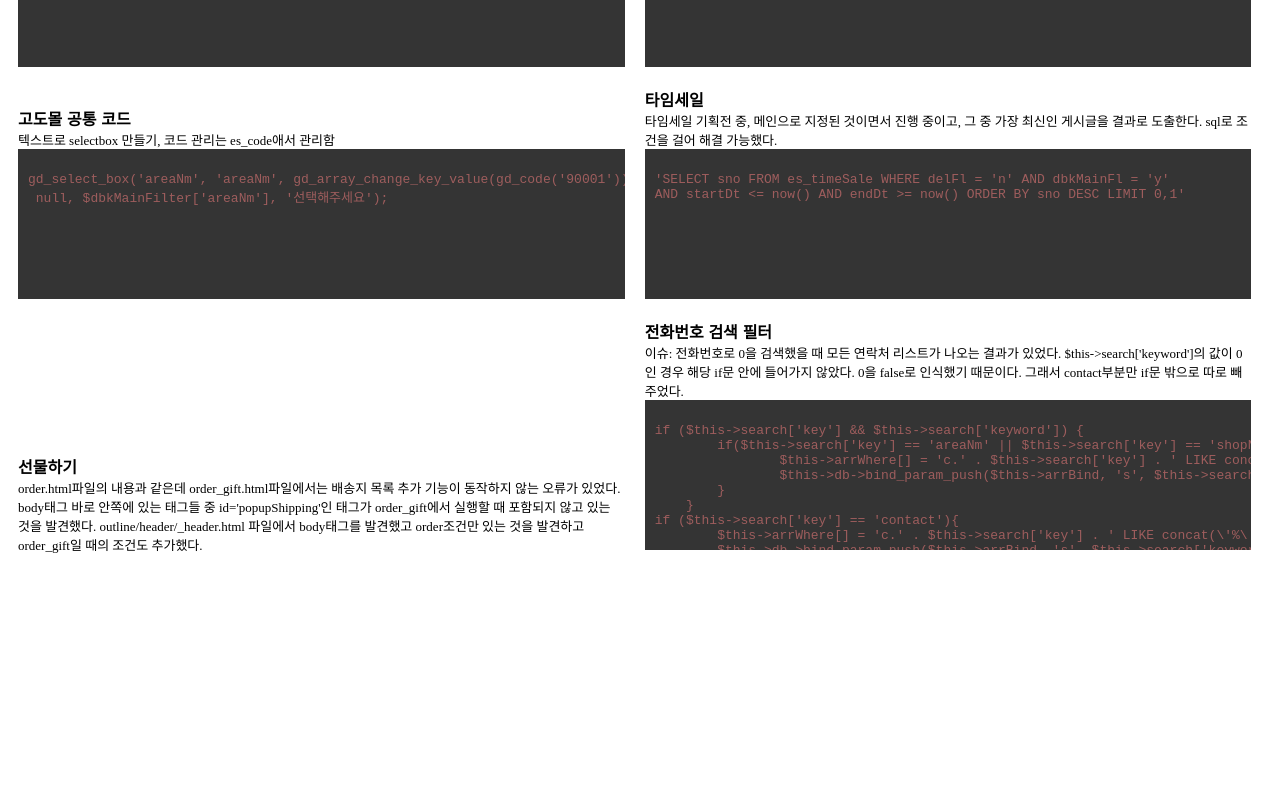
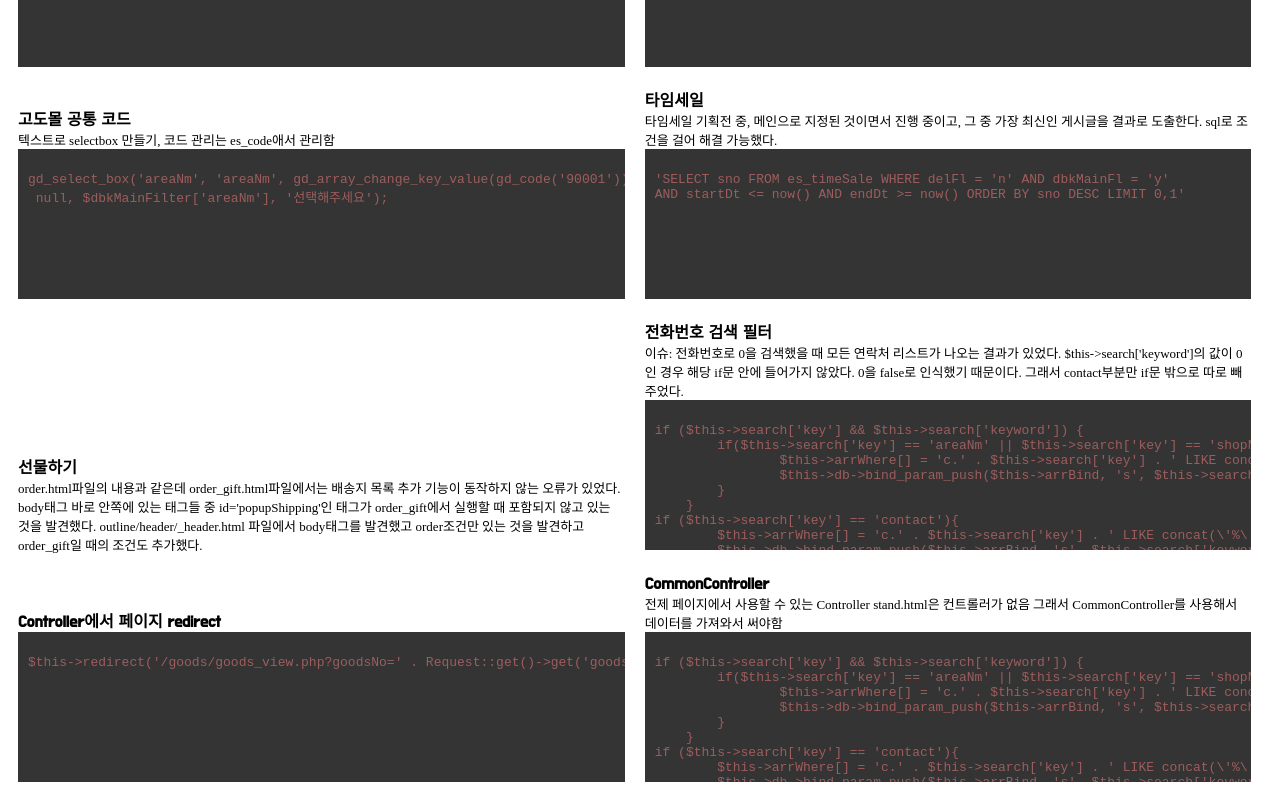
Before and after one commit to gitagita/tilyuna.github.io, a Vue app in the folder yunatil/: page / in a window 1280 px wide. Shown: the part 680-1480 px from the top of the page. Before the commit the page ends 1252 px from the top, so only its background shows below. Built offline with nearby package versions, Linux system fonts and the light colour scheme; a web font is replaced by a local one.

Commit message:
[Docs] til 내용 추가

```diff
--- a/yunatil/src/assets/data/board.js
+++ b/yunatil/src/assets/data/board.js
@@ -61,4 +61,20 @@ export default [{
     code: "<pre>if ($this->search['key'] && $this->search['keyword']) {\n	if($this->search['key'] == 'areaNm' || $this->search['key'] == 'shopNm') {\n		$this->arrWhere[] = 'c.' . $this->search['key'] . ' LIKE concat(\\'%\\',?,\\'%\\') ';\n		$this->db->bind_param_push($this->arrBind, 's', $this->search['keyword']);\n	}\n    }\nif ($this->search['key'] == 'contact'){\n	$this->arrWhere[] = 'c.' . $this->search['key'] . ' LIKE concat(\\'%\\',?,\\'%\\') ';\n	$this->db->bind_param_push($this->arrBind, 's', $this->search['keyword']);\n}\n</pre>",
     content: "이슈: 전화번호로 0을 검색했을 때 모든 연락처 리스트가 나오는 결과가 있었다. $this->search['keyword']의 값이 0인 경우 해당 if문 안에 들어가지 않았다. 0을 false로 인식했기 때문이다. 그래서 contact부분만 if문 밖으로 따로 빼주었다.",
     regDt: "2022.04.13"
+},
+{
+    type: "tip",
+    key:"고도몰",
+    title: "Controller에서 페이지 redirect",
+    code: "<pre>$this->redirect('/goods/goods_view.php?goodsNo=' . Request::get()->get('goodsNo'));</pre>",
+    content: "",
+    regDt: "2022.04.14"
+},
+{
+    type: "tip",
+    key:"고도몰",
+    title: "CommonController",
+    code: "<pre>if ($this->search['key'] && $this->search['keyword']) {\n	if($this->search['key'] == 'areaNm' || $this->search['key'] == 'shopNm') {\n		$this->arrWhere[] = 'c.' . $this->search['key'] . ' LIKE concat(\\'%\\',?,\\'%\\') ';\n		$this->db->bind_param_push($this->arrBind, 's', $this->search['keyword']);\n	}\n    }\nif ($this->search['key'] == 'contact'){\n	$this->arrWhere[] = 'c.' . $this->search['key'] . ' LIKE concat(\\'%\\',?,\\'%\\') ';\n	$this->db->bind_param_push($this->arrBind, 's', $this->search['keyword']);\n}\n</pre>",
+    content: "전제 페이지에서 사용할 수 있는 Controller\nstand.html은 컨트롤러가 없음 그래서 CommonController를 사용해서 데이터를 가져와서 써야함",
+    regDt: "2022.04.14"
 }];
```
